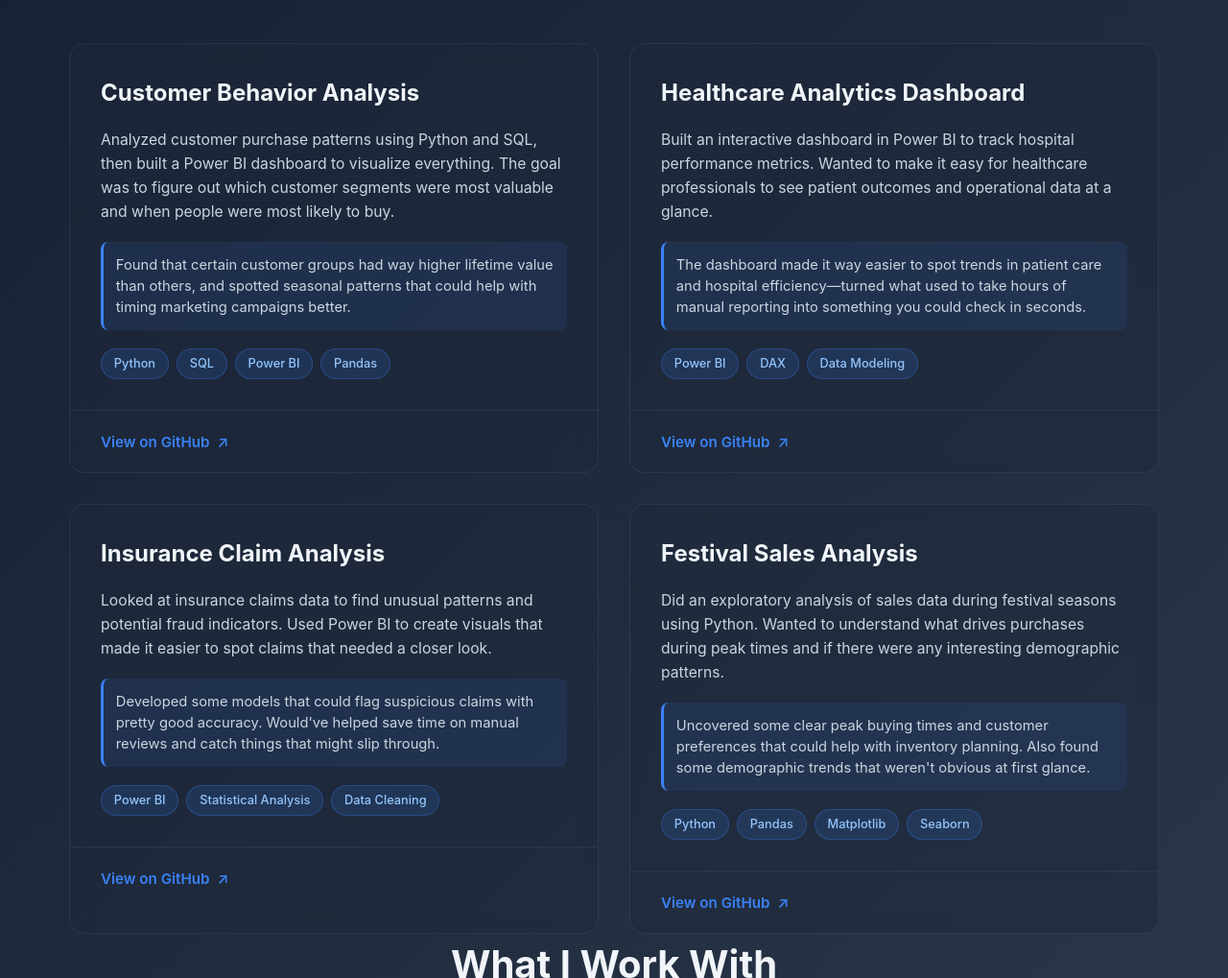
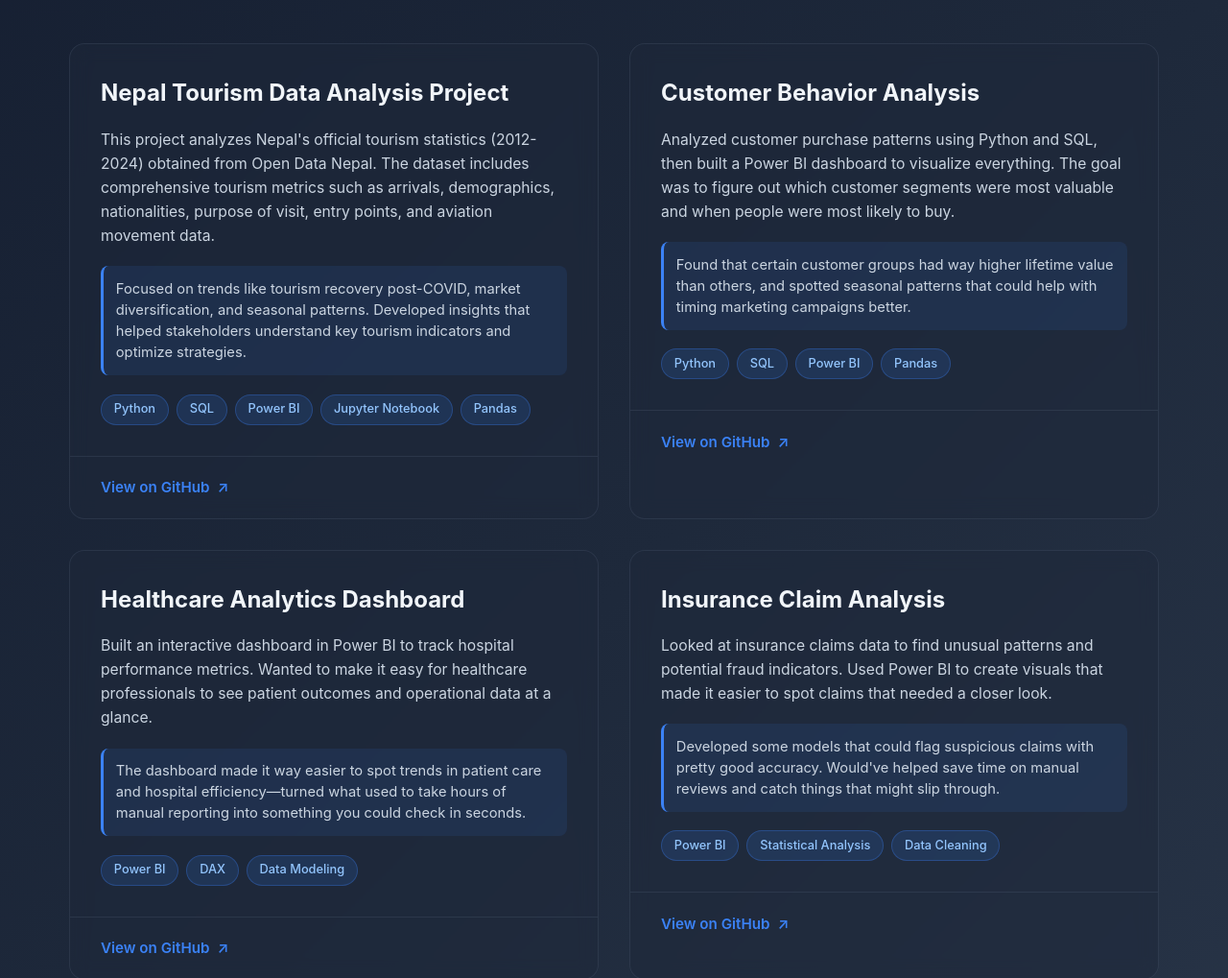
Before and after one commit to sherpanuren/my_portfolio, a plain HTML site: page index.html in a window 1280 px wide. Shown: the part 1399-2418 px from the top of the page at 96% size. Drawn offline with Linux system fonts and the light colour scheme.

Commit message:
Add Nepal Tourism Data Analysis Project card
Added a new project card for the Nepal Tourism Data Analysis Project, including a description and technology tags.

```diff
--- a/index.html
+++ b/index.html
@@ -585,6 +585,35 @@
         <section id="projects" class="container">
             <h2 class="section-title">My Projects</h2>
             <div class="projects-grid">
+
+
+                <div class="projects-grid">
+                    <div class="project-card">
+                        <div class="project-header">
+                            <h3 class="project-title">Nepal Tourism Data Analysis Project</h3>
+                            <p class="project-description">
+                            This project analyzes Nepal's official tourism statistics (2012-2024) obtained from Open Data Nepal. The dataset includes comprehensive tourism metrics such as arrivals, demographics, nationalities, purpose of visit, entry points, and aviation movement data.
+                            </p>
+                         <div class="project-highlight">
+                            Focused on trends like tourism recovery post-COVID, market diversification, and seasonal patterns. Developed insights that helped stakeholders understand key tourism indicators and optimize strategies.
+                        </div>
+                    <div class="tech-tags">
+                    <span class="tech-tag">Python</span>
+                    <span class="tech-tag">SQL</span>
+                    <span class="tech-tag">Power BI</span>
+                    <span class="tech-tag">Jupyter Notebook</span>
+                    <span class="tech-tag">Pandas</span>
+                    </div>
+                </div>
+                <div class="project-links">
+                   <a href="https://github.com/sherpanuren/nepal_tourism_data_analysis" class="project-link" target="_blank">
+                    <span>View on GitHub</span>
+                    <span>↗</span>
+                  </a>
+                </div>
+            </div>
+          </div>
+
                 <div class="project-card">
                     <div class="project-header">
                         <h3 class="project-title">Customer Behavior Analysis</h3>
```
